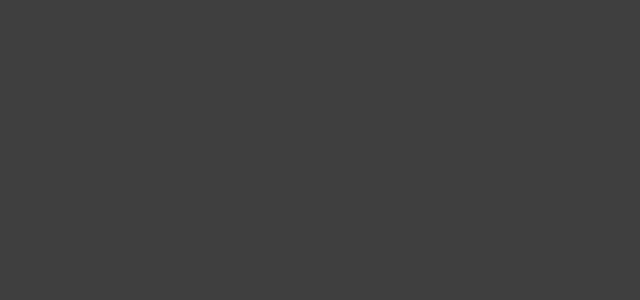
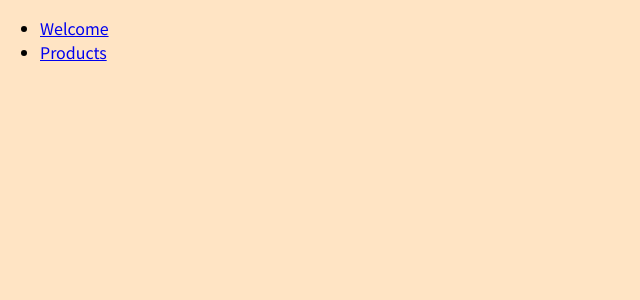
Before and after one commit to Suxrob9966/multi-page-with-react-router, a React (Create React App) app: page / in a window 1280 px wide. Shown: the top 300 px of the page, without its empty margins (0-640 px from the left). Built offline with nearby package versions, Linux system fonts and the light colour scheme.

Commit message:
working with links

```diff
--- a/src/App.js
+++ b/src/App.js
@@ -1,16 +1,20 @@
 import { Route } from "react-router-dom";
+import MainHeader from "./components/MainHeader";
 import Products from "./pages/Products";
 import Welcome from "./pages/Welcome";
 
 function App() {
   return (
     <div>
+      <MainHeader />
+      <main>
         <Route path="/welcome">
           <Welcome />
         </Route>
         <Route path="/products">
           <Products />
         </Route>
+      </main>
     </div>
   );
 }
--- /dev/null
+++ b/src/components/MainHeader.js
@@ -0,0 +1,20 @@
+import { Link } from "react-router-dom";
+
+const MainHeader = () => {
+  return (
+    <header>
+      <nav>
+        <ul>
+          <li>
+            <Link to="/welcome">Welcome</Link>
+          </li>
+          <li>
+            <Link to="/products">Products</Link>
+          </li>
+        </ul>
+      </nav>
+    </header>
+  );
+};
+
+export default MainHeader;
--- a/src/index.css
+++ b/src/index.css
@@ -1,14 +1,14 @@
-@import url('https://fonts.googleapis.com/css2?family=Noto+Sans+JP:wght@400;700&display=swap');
+@import url("https://fonts.googleapis.com/css2?family=Noto+Sans+JP:wght@400;700&display=swap");
 
 * {
   box-sizing: border-box;
 }
 
 html {
-  font-family: 'Noto Sans JP', sans-serif;
+  font-family: "Noto Sans JP", sans-serif;
 }
 
 body {
   margin: 0;
-  background-color: #3f3f3f;
+  background-color: bisque;
 }
```
Also changed, not shown: 1 other file (tests, documents, lock files or other folders). Lines whose indentation alone changed are shown as unchanged.
